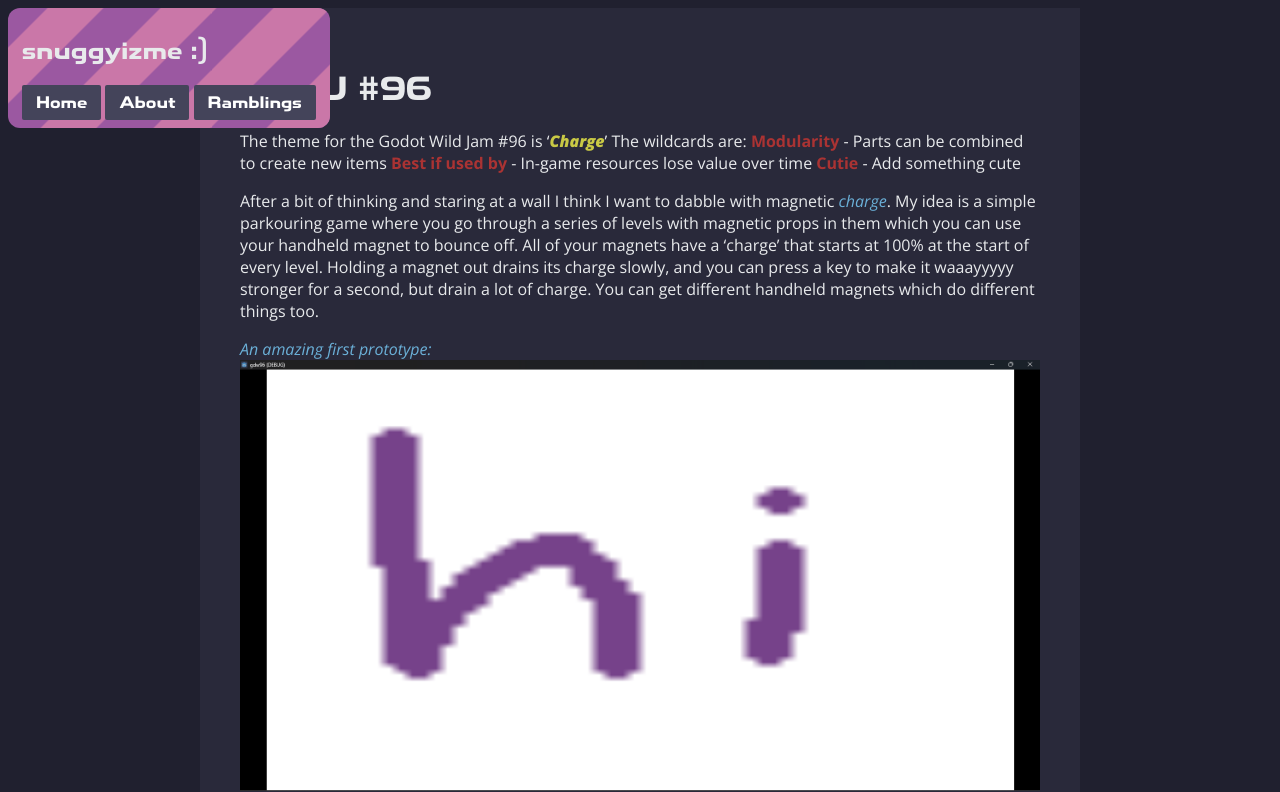
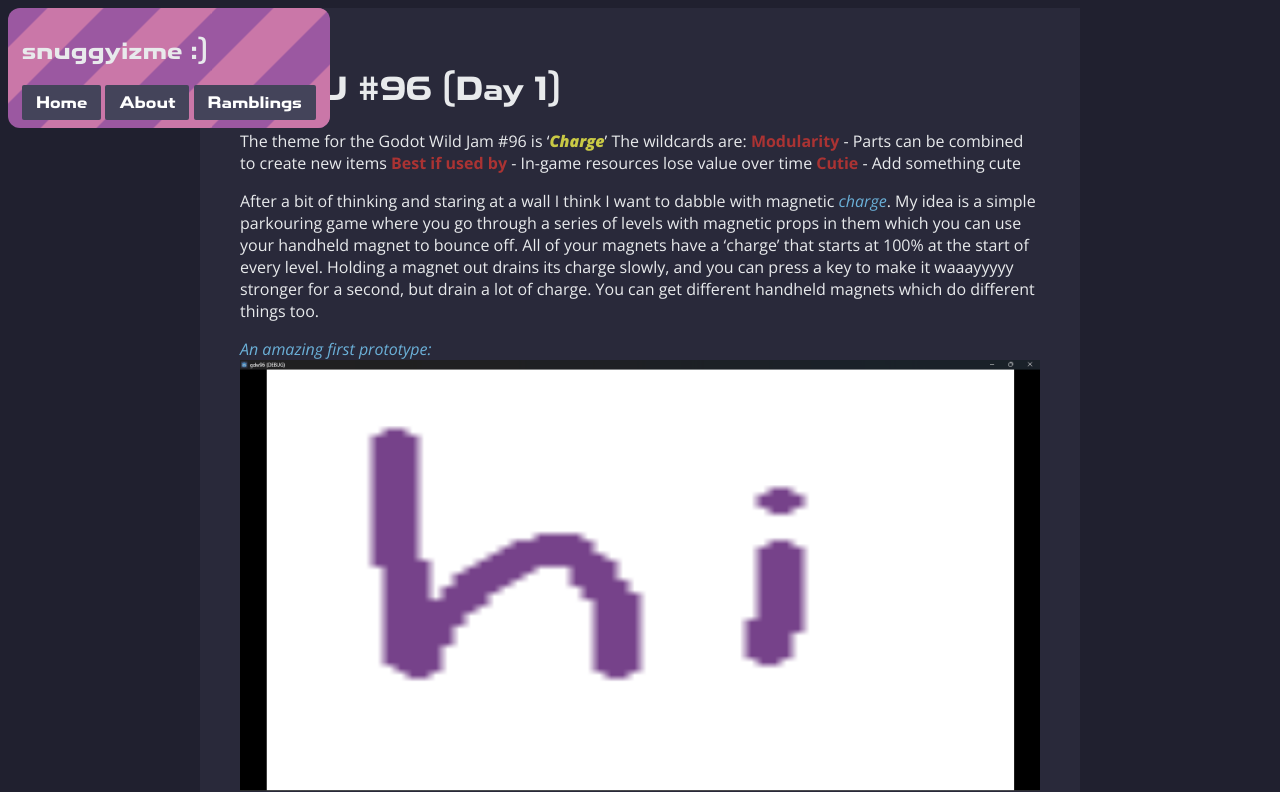
Before and after one commit to snuggyizme/snuggyizme.github.io, a Jekyll site: the page built from ramblings/2.md, in a window 1280 px wide. Shown: the top 792 px of the page. Built offline with Jekyll 4.4.1, drawn with Linux system fonts in a browser that asks for light colours; some web fonts are replaced; a script that is not in the unit is left out; grey boxes are pictures that could not be loaded.

Commit message:
Update Ramble 2

```diff
--- a/ramblings/2.md
+++ b/ramblings/2.md
@@ -1,10 +1,10 @@
 ---
 layout: default
-title: GDWJ 96
+title: GDWJ 96 Day 1
 permalink: /ramblings/2/
 ---
 
-# GDWJ #96
+# GDWJ #96 (Day 1)
 
 The theme for the Godot Wild Jam #96 is '***Charge***'
 The wildcards are:
```
